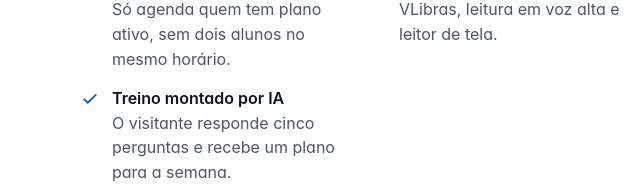
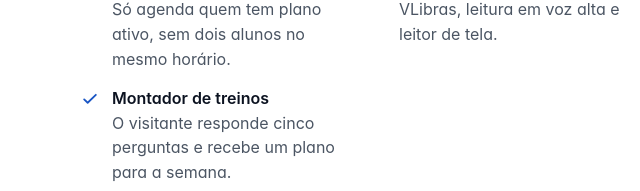
Before and after one commit to ogsousa7/true-ember-site, a plain HTML site: page index.html in a window 1280 px wide. Shown: the part 2703-2894 px from the top of the page, 0-640 px from the left. Drawn offline with Linux system fonts and the light colour scheme.

Commit message:
Ajusta o texto do montador de treinos
Co-Authored-By: Claude Opus 5.5 <noreply@anthropic.com>

```diff
--- a/index.html
+++ b/index.html
@@ -106,7 +106,7 @@
           <li><svg width="20" height="20" viewBox="0 0 24 24" fill="none" stroke="currentColor" stroke-width="2.2" stroke-linecap="round" stroke-linejoin="round" aria-hidden="true"><path d="M5 12.5l4.2 4L19 7"/></svg><span><strong>Acessível para todos</strong>Modo escuro, Libras com VLibras, leitura em voz alta e leitor de tela.</span></li>
           <li><svg width="20" height="20" viewBox="0 0 24 24" fill="none" stroke="currentColor" stroke-width="2.2" stroke-linecap="round" stroke-linejoin="round" aria-hidden="true"><path d="M5 12.5l4.2 4L19 7"/></svg><span><strong>Login seguro</strong>Com e-mail e senha ou com a conta Google, e acesso por perfil.</span></li>
           <li><svg width="20" height="20" viewBox="0 0 24 24" fill="none" stroke="currentColor" stroke-width="2.2" stroke-linecap="round" stroke-linejoin="round" aria-hidden="true"><path d="M5 12.5l4.2 4L19 7"/></svg><span><strong>API documentada</strong>Outras equipes podem integrar o app e o sistema administrativo.</span></li>
-          <li><svg width="20" height="20" viewBox="0 0 24 24" fill="none" stroke="currentColor" stroke-width="2.2" stroke-linecap="round" stroke-linejoin="round" aria-hidden="true"><path d="M5 12.5l4.2 4L19 7"/></svg><span><strong>Treino montado por IA</strong>O visitante responde cinco perguntas e recebe um plano para a semana.</span></li>
+          <li><svg width="20" height="20" viewBox="0 0 24 24" fill="none" stroke="currentColor" stroke-width="2.2" stroke-linecap="round" stroke-linejoin="round" aria-hidden="true"><path d="M5 12.5l4.2 4L19 7"/></svg><span><strong>Montador de treinos</strong>O visitante responde cinco perguntas e recebe um plano para a semana.</span></li>
         </ul>
 
         <div class="pitch" id="pitch">
```
